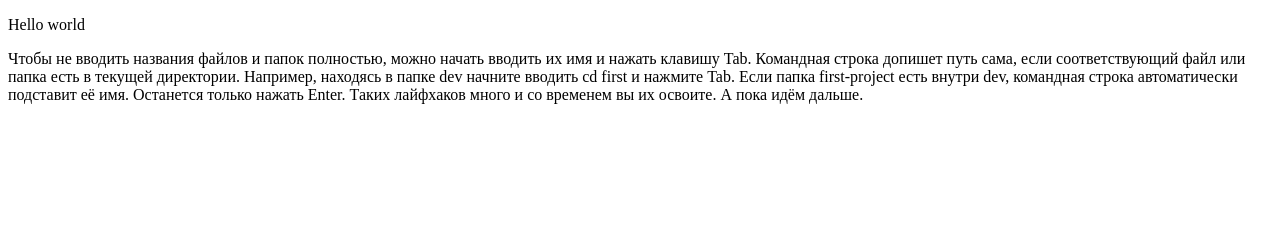
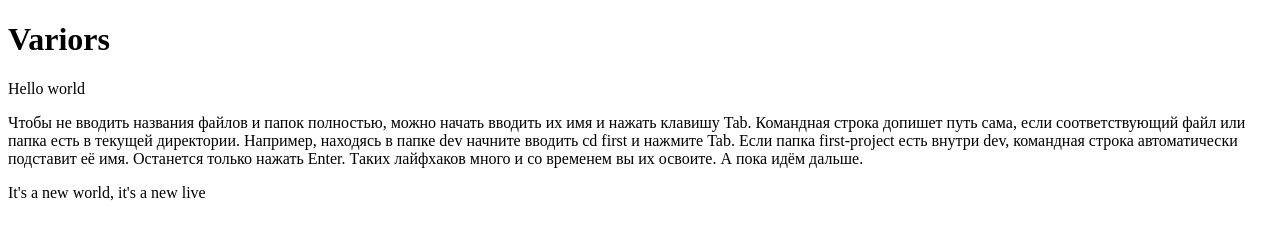
Before and after one commit to SandrReshetnyak/first-project, a plain HTML site: page index.html in a window 1280 px wide. Drawn offline with Linux system fonts and the light colour scheme.

Commit message:
changed h1

```diff
--- a/index.html
+++ b/index.html
@@ -6,11 +6,17 @@
   <title>First project in Yandex practicum</title>
 </head>
 <body>
+  <h1>Variors</h1>
   <p>Hello world</p>
   <p>
     Чтобы не вводить названия файлов и папок полностью, можно начать вводить их имя и нажать клавишу Tab. Командная строка допишет путь сама, если соответствующий файл или папка есть в текущей директории.
     Например, находясь в папке dev начните вводить cd first и нажмите Tab. Если папка first-project есть внутри dev, командная строка автоматически подставит её имя. Останется только нажать Enter.
     Таких лайфхаков много и со временем вы их освоите. А пока идём дальше.
   </p>
+  <p>
+    It's a new world, it's a new live
+  </p>
+
+
   </body>
   </html>
```
